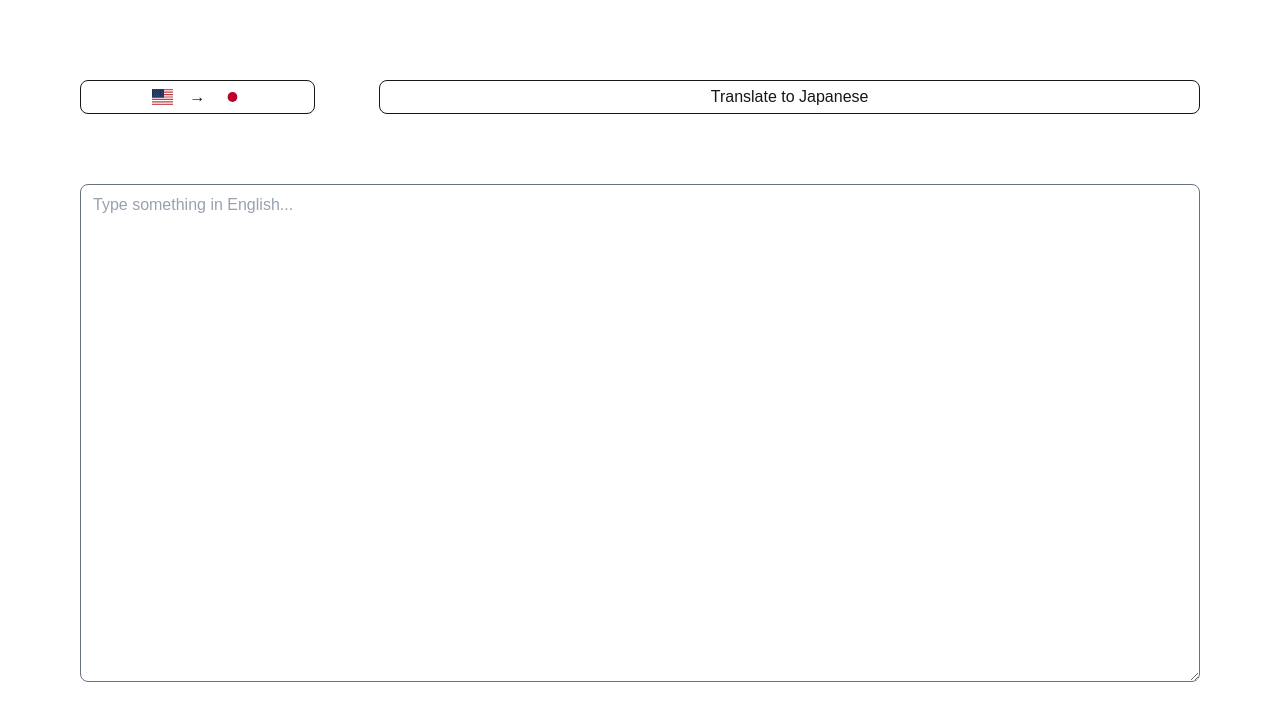
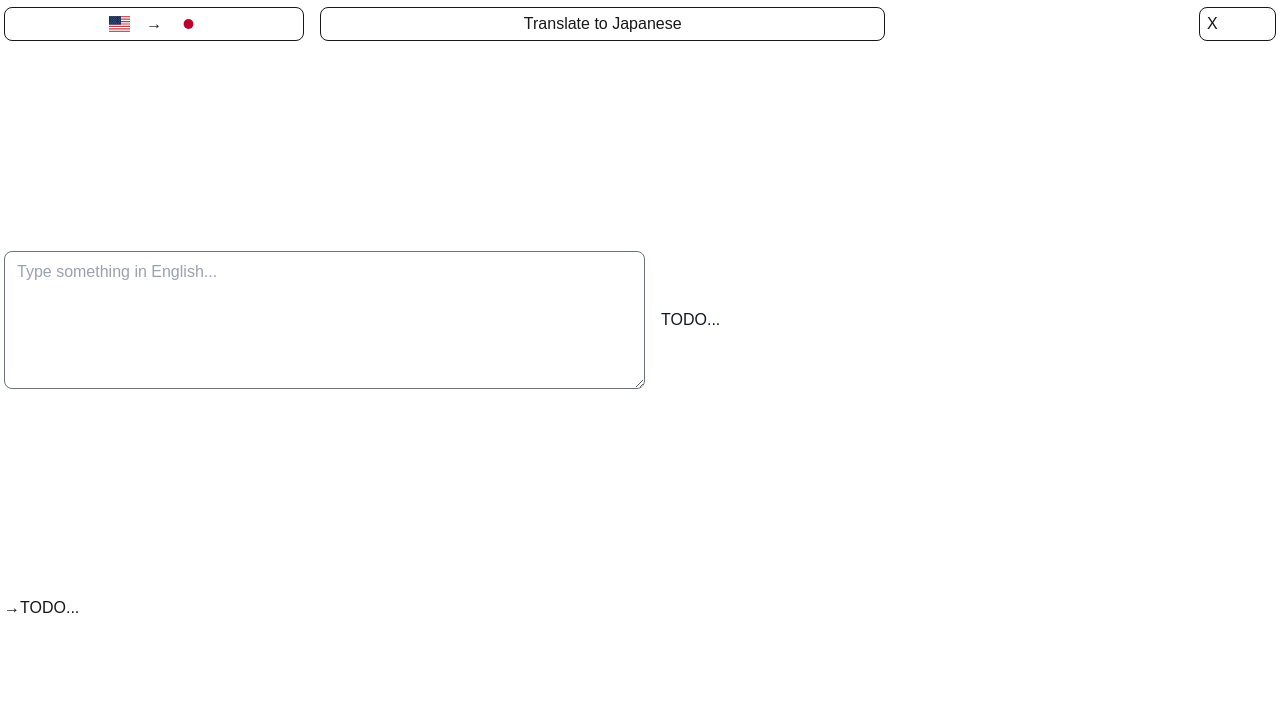
Before and after one commit to MrJoy/understanding, a Next.js app: page / in a window 1280 px wide. Both pictures are taken after a click on the button "Translate to Japanese". Shown: the top 720 px of the page. Built offline with nearby package versions, Linux system fonts and the light colour scheme.

Commit message:
Begin working out the UX a bit...

```diff
--- a/src/app/page.tsx
+++ b/src/app/page.tsx
@@ -4,8 +4,23 @@ import React from "react";
 
 import { Button } from "@/components/button";
 
+const locale: Record<string, Record<string, string>> = {
+  "en-US": {
+    inputPlaceholder: "Type something in English...",
+    outputPlaceholder: "Translated text will appear here",
+    translateButton: "Translate to Japanese",
+  },
+  "ja-JP": {
+    inputPlaceholder: "日本語で何かを入力してください...",
+    outputPlaceholder: "翻訳されたテキストがここに表示されます",
+    translateButton: "英語に翻訳してください",
+  },
+}
+
 export default function Home() {
   const [sourceLanguage, setSourceLanguage] = React.useState("en-US");
+  const [history, setHistory] = React.useState<string[][]>([]);
+  const [sourceText, setSourceText] = React.useState("");
 
   const toggleLanguage = () => {
     setSourceLanguage((prev) => (prev === "en-US" ? "ja-JP" : "en-US"));
@@ -14,16 +29,24 @@ export default function Home() {
   const Us = <span className="flex-1 fi fi-us"></span>;
   const Jp = <span className="flex-1 fi fi-jp"></span>;
 
-  const placeholderMessage = sourceLanguage === "en-US" ? "Type something in English..." : "日本語で何かを入力してください...";
+  const placeholderMessage = locale[sourceLanguage].inputPlaceholder;
 
   const translate = () => {
     // TODO: Use ChatGPT to perform the translation.
-  }
+    const translatedText = "TODO...";
+
+    setHistory((prev) => [[sourceText, translatedText], ...prev]);
+  };
+
+  const resetHistory = () => {
+    setHistory([]);
+    setSourceText("");
+  };
 
   return (
-    <div className="font-sans grid grid-rows-[40px_1fr_20px] items-start justify-items-center min-h-screen min-w-full p-8 pb-20 gap-16 sm:p-20">
-      <header className="row-start-1 w-full flex gap-16 justify-items-stretch">
-        <Button className="flex-1 basis-1 text-nowrap px-4" onClick={toggleLanguage}>
+    <div className="font-sans grid grid-rows-[40px_auto_200px] min-h-screen max-h-screen min-w-full p-2 pb-20 gap-4 sm:p-1">
+      <header className="row-start-1 w-full flex gap-4 justify-items-stretch">
+        <Button className="flex-4 basis-4 text-nowrap px-4" onClick={toggleLanguage}>
           {sourceLanguage === "en-US" ? Us : Jp}
           <span className="px-4">
             →
@@ -31,22 +54,48 @@ export default function Home() {
           {sourceLanguage === "en-US" ? Jp : Us}
         </Button>
 
-        <Button className="flex-4 basis-4 text-nowrap" onClick={translate}>
-          {sourceLanguage === "en-US" ? "Translate to Japanese" : "英語に翻訳してください"}
+        <Button className="flex-8 basis-8 text-nowrap" onClick={translate}>
+          {locale[sourceLanguage].translateButton}
+        </Button>
+
+        <span className="flex-4 basis-4" />
+
+        <Button className="flex-1" onClick={resetHistory}>
+          <span className="min-w-4 max-w-4 block">
+            X
+          </span>
         </Button>
       </header>
 
-      <main className="w-full flex flex-col row-start-2 items-center sm:items-start">
+      <main className="row-start-2 w-full flex flex-row items-center gap-x-4">
         <textarea
+          value={sourceText}
+          onChange={(e) => setSourceText(e.target.value)}
           placeholder={placeholderMessage}
-          rows={20}
+          rows={5}
           className="flex-1 text-base text-gray-900 placeholder:text-gray-400 focus:outline-none rounded-lg w-full"
           lang={sourceLanguage}
         />
+        {history.length > 0 ? (
+          <div className="flex-1 text-base text-gray-900">
+            {history[0][1]}
+          </div>
+        ) : (
+          <div className="flex-1 text-base text-gray-400">
+            {locale[sourceLanguage].outputPlaceholder}
+          </div>
+        )}
       </main>
 
-      {/* <footer className="row-start-3 flex gap-[24px] flex-wrap items-center justify-center">
-      </footer> */}
+      <footer className="row-start-3 w-full !max-h-[200px] overflow-scroll">
+        {history.map((item, index) => (
+          <div key={index}>
+            {item[0]}
+            →
+            {item[1]}
+          </div>
+        ))}
+      </footer>
     </div>
   );
 }
```
